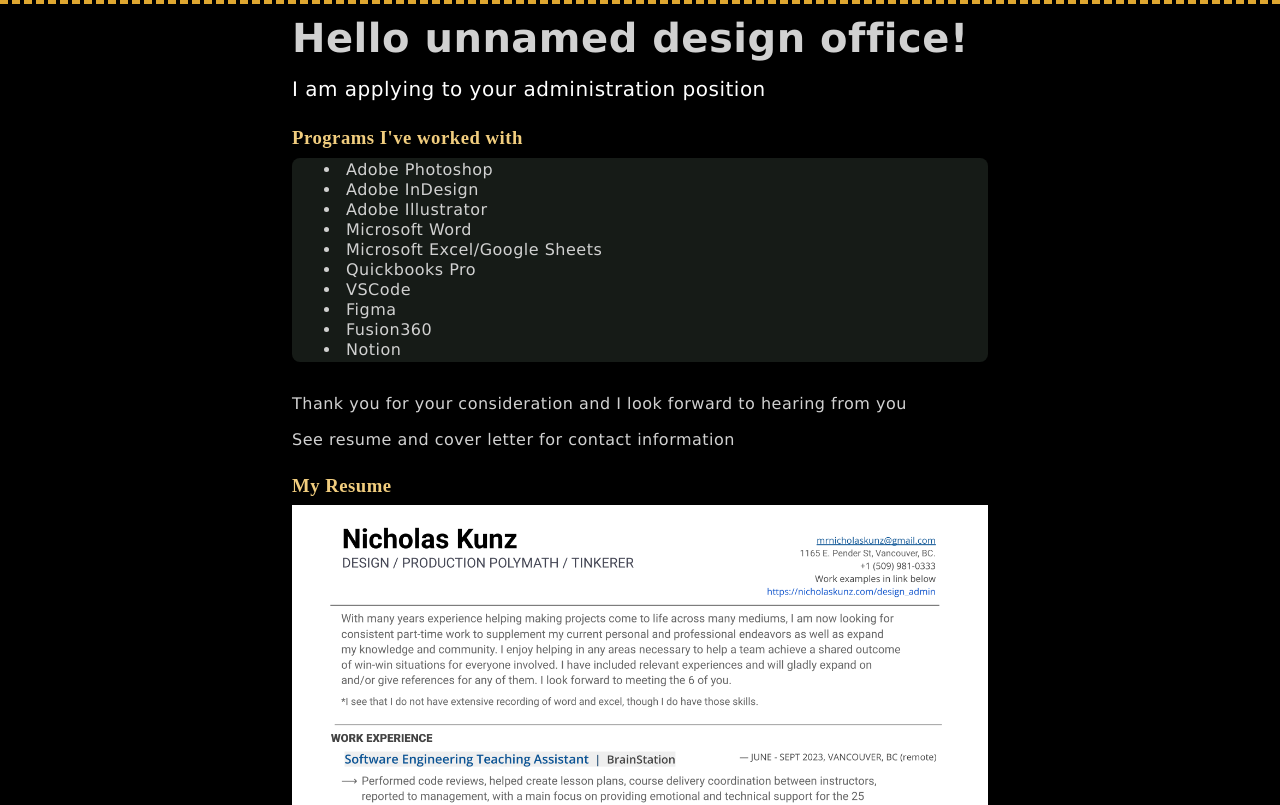
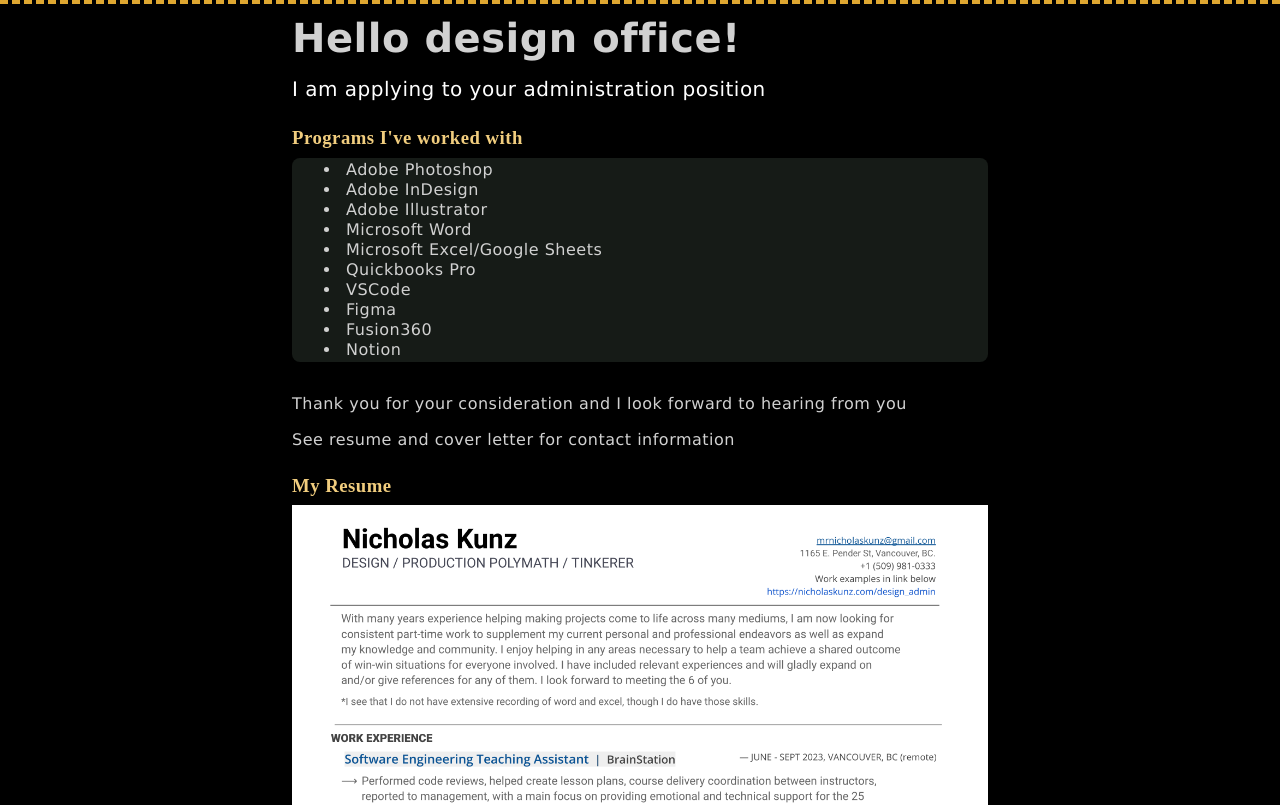
Before and after one commit to ntkunz/construction, a React (Vite) app: page /design_admin in a window 1280 px wide. Shown: the top 805 px of the page. Built offline with nearby package versions, Linux system fonts and the light colour scheme.

Commit message:
remove unnamed from title

```diff
--- a/src/pages/DesignAdmin/DesignAdmin.jsx
+++ b/src/pages/DesignAdmin/DesignAdmin.jsx
@@ -55,7 +55,7 @@ export default function DesignAdmin() {
 
    return (
       <main className="design-admin">
-         <h1>Hello unnamed design office!</h1>
+         <h1>Hello design office!</h1>
          <h2>I am applying to your administration position</h2>
 
          <h3>Programs I've worked with</h3>
```
